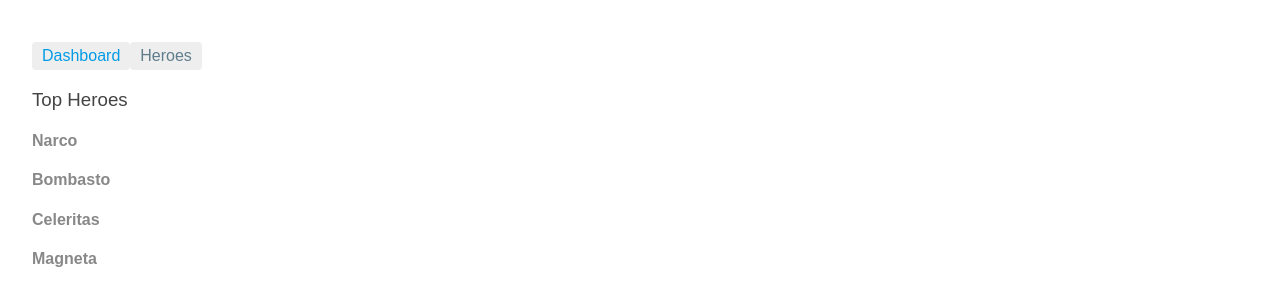
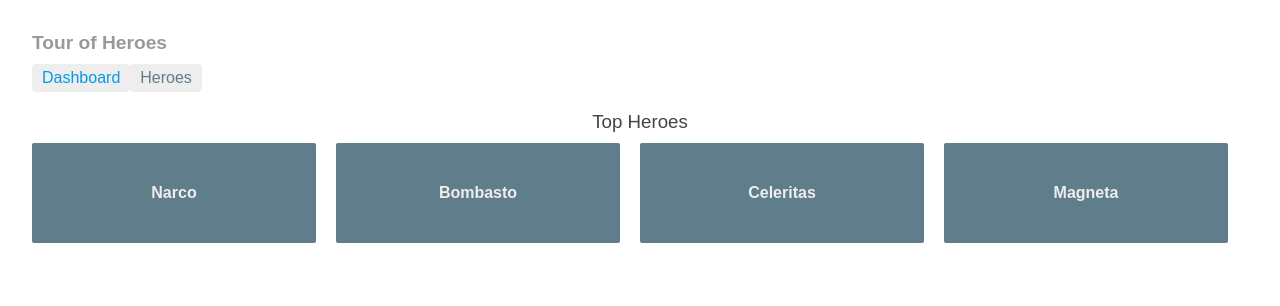
Before and after one commit to tumit/tour-of-heroes, an Angular app: page /dashboard in a window 1280 px wide. Shown: the top 306 px of the page. Built offline with nearby package versions, Linux system fonts and the light colour scheme.

Commit message:
add style to dashboard add unit test of link in dashborad

```diff
--- a/src/app/app.component.html
+++ b/src/app/app.component.html
@@ -1,3 +1,4 @@
+<h1>{{title}}</h1>
 <nav>
   <a id="router-link-dashboard" routerLink="/dashboard" routerLinkActive="active">Dashboard</a>
   <a id="router-link-heroes" routerLink="/heroes" routerLinkActive="active">Heroes</a>
--- a/src/app/dashboard/dashboard.component.html
+++ b/src/app/dashboard/dashboard.component.html
@@ -1,8 +1,11 @@
 <h3 class="top-heroes">Top Heroes</h3>
 <div class="grid grid-pad">
-  <div *ngFor="let hero of heroes" class="col-1-4">
+  <a
+    *ngFor="let hero of heroes"
+    class="col-1-4 hero-link"
+    [routerLink]="['/detail', hero.id]">
     <div class="module hero">
       <h4>{{hero.name}}</h4>
     </div>
-  </div>
+  </a>
 </div>
--- a/src/app/dashboard/dashboard.component.scss
+++ b/src/app/dashboard/dashboard.component.scss
@@ -0,0 +1,68 @@
+[class*='col-'] {
+  float: left;
+  padding-right: 20px;
+  padding-bottom: 20px;
+  &:last-of-type {
+    padding-right: 0;
+  }
+}
+
+a {
+  text-decoration: none;
+}
+*, *:after, *:before {
+  -webkit-box-sizing: border-box;
+  -moz-box-sizing: border-box;
+  box-sizing: border-box;
+}
+
+h3 {
+  text-align: center; margin-bottom: 0;
+}
+h4 {
+  position: relative;
+}
+
+.grid {
+  margin: 0;
+}
+
+.col-1-4 {
+  width: 25%;
+}
+
+.module {
+  padding: 20px;
+  text-align: center;
+  color: #eee;
+  max-height: 120px;
+  min-width: 120px;
+  background-color: #607D8B;
+  border-radius: 2px;
+  &:hover {
+    background-color: #EEE;
+    cursor: pointer;
+    color: #607d8b;
+  }
+}
+
+.grid-pad {
+  padding: 10px 0;
+  & > [class*='col-']:last-of-type {
+    padding-right: 20px;
+  }
+}
+
+@media (max-width: 600px) {
+  .module {
+    font-size: 10px;
+    max-height: 75px; }
+}
+@media (max-width: 1024px) {
+  .grid {
+    margin: 0;
+  }
+  .module {
+    min-width: 60px;
+  }
+}
--- a/src/styles.scss
+++ b/src/styles.scss
@@ -1,22 +1,30 @@
 /* Master Styles */
+
 h1 {
   color: #369;
   font-family: Arial, Helvetica, sans-serif;
   font-size: 250%;
 }
+
 h2, h3 {
   color: #444;
   font-family: Arial, Helvetica, sans-serif;
   font-weight: lighter;
 }
+
 body {
   margin: 2em;
-}
-body, input[text], button {
   color: #888;
   font-family: Cambria, Georgia;
 }
+
+input[text], button {
+  color: #888;
+  font-family: Cambria, Georgia;
+}
+
 /* everywhere else */
+
 * {
   font-family: Arial, Helvetica, sans-serif;
 }
```
Also changed, not shown: 1 other file (tests, documents, lock files or other folders).
